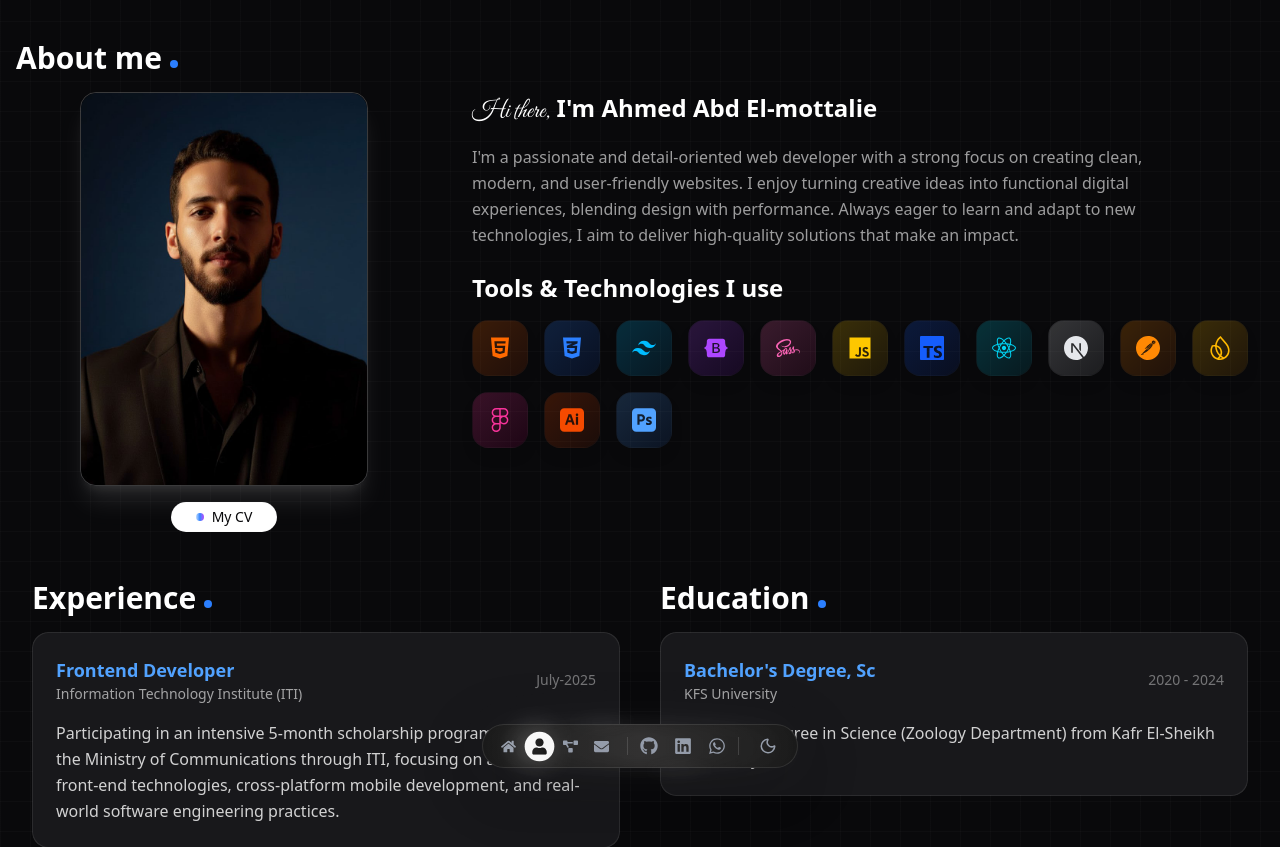
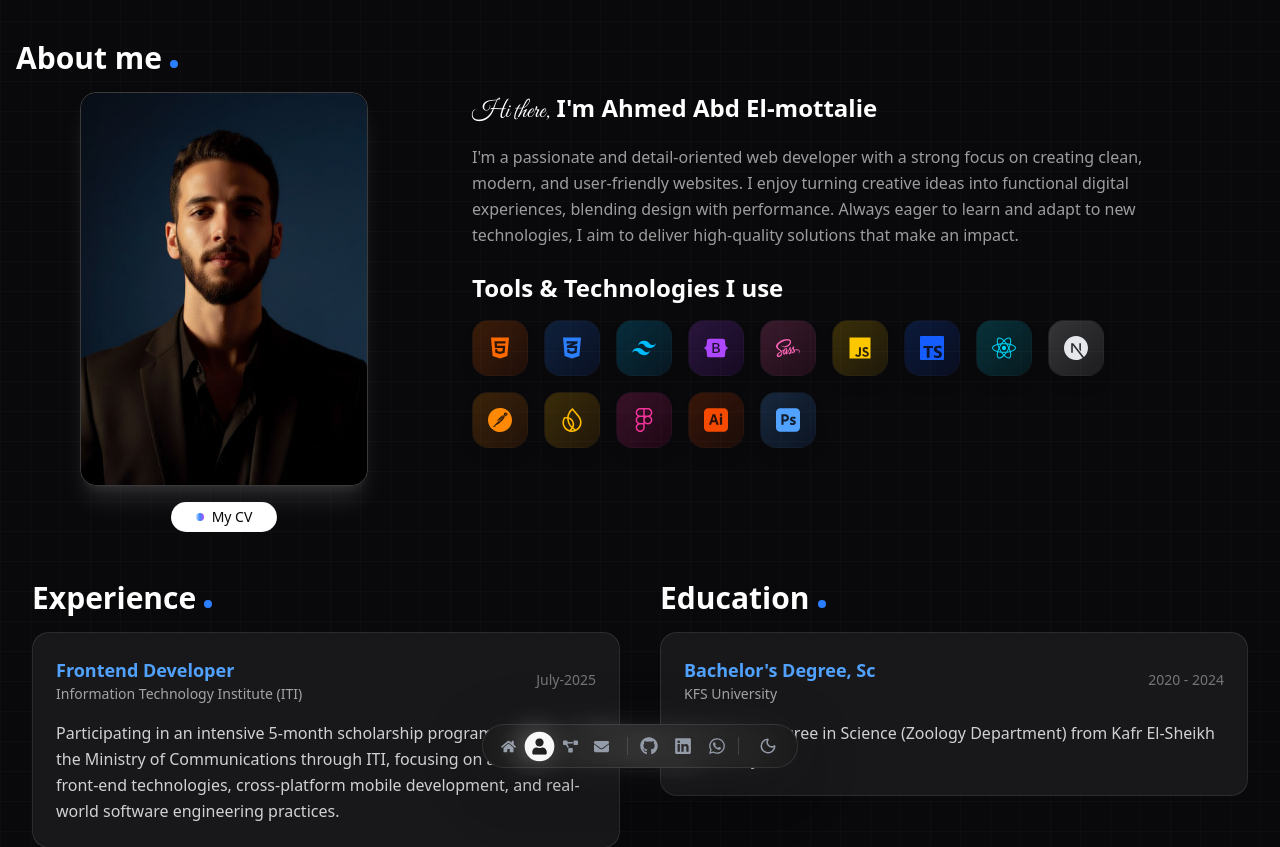
Before and after one commit to ahmed-abdelmottal3/Portfolio_V2, a Next.js app: page /about in a window 1280 px wide. Shown: the top 847 px of the page. Built offline with nearby package versions, Linux system fonts and the light colour scheme.

Commit message:
finalize portfolio

```diff
--- a/src/app/about/page.tsx
+++ b/src/app/about/page.tsx
@@ -76,7 +76,7 @@
         <section>
 
           <h2 className='text-2xl font-semibold pb-4'>Tools & Technologies I use</h2>
-          <div className='flex flex-wrap gap-4'>
+          <div className='flex flex-wrap gap-4 max-w-2xl'>
             {skills.map((skill) => (
               <div
                 key={skill.name}
```
Also changed, not shown: src/components/ui/header.tsx (+5 -4 lines).
